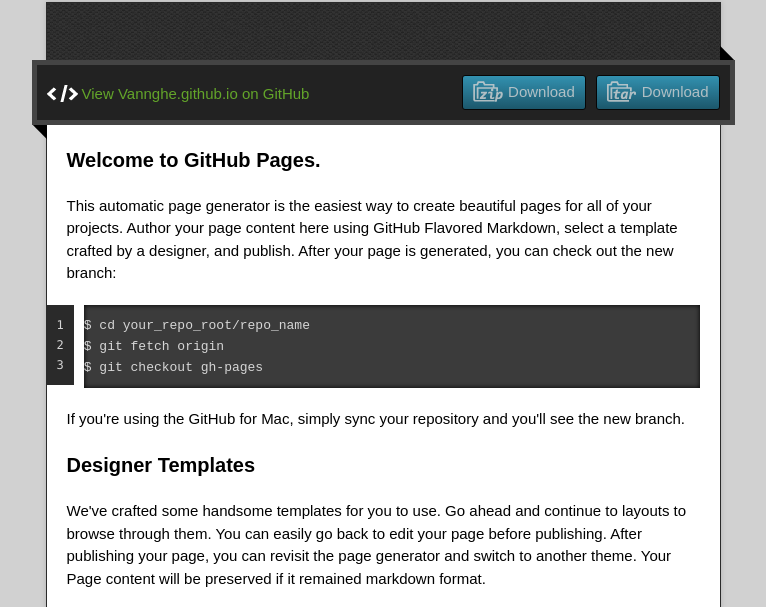
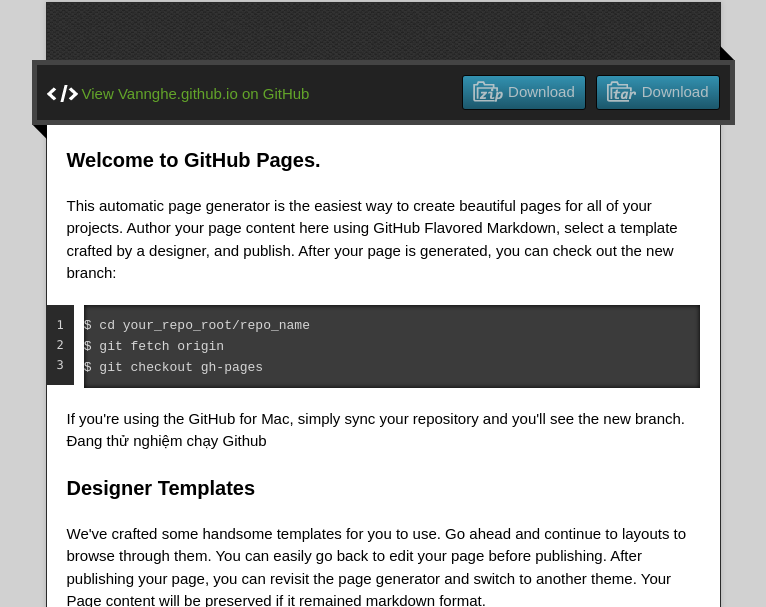
Before and after one commit to yeungon/vannghe.github.io, a plain HTML site: page index.html in a window 1280 px wide. Shown: the part 128-735 px from the top of the page, without its empty margins (257-1023 px from the left). Drawn offline with nearby package versions, Linux system fonts and the light colour scheme.

Commit message:
Update index.html

```diff
--- a/index.html
+++ b/index.html
@@ -46,7 +46,9 @@ $ git fetch origin
 $ git checkout gh-pages
 </code></pre>
 
-<p>If you're using the GitHub for Mac, simply sync your repository and you'll see the new branch.</p>
+<p>If you're using the GitHub for Mac, simply sync your repository and you'll see the new branch.
+
+Đang thử nghiệm chạy Github</p>
 
 <h3>
 <a name="designer-templates" class="anchor" href="#designer-templates"><span class="octicon octicon-link"></span></a>Designer Templates</h3>
```
